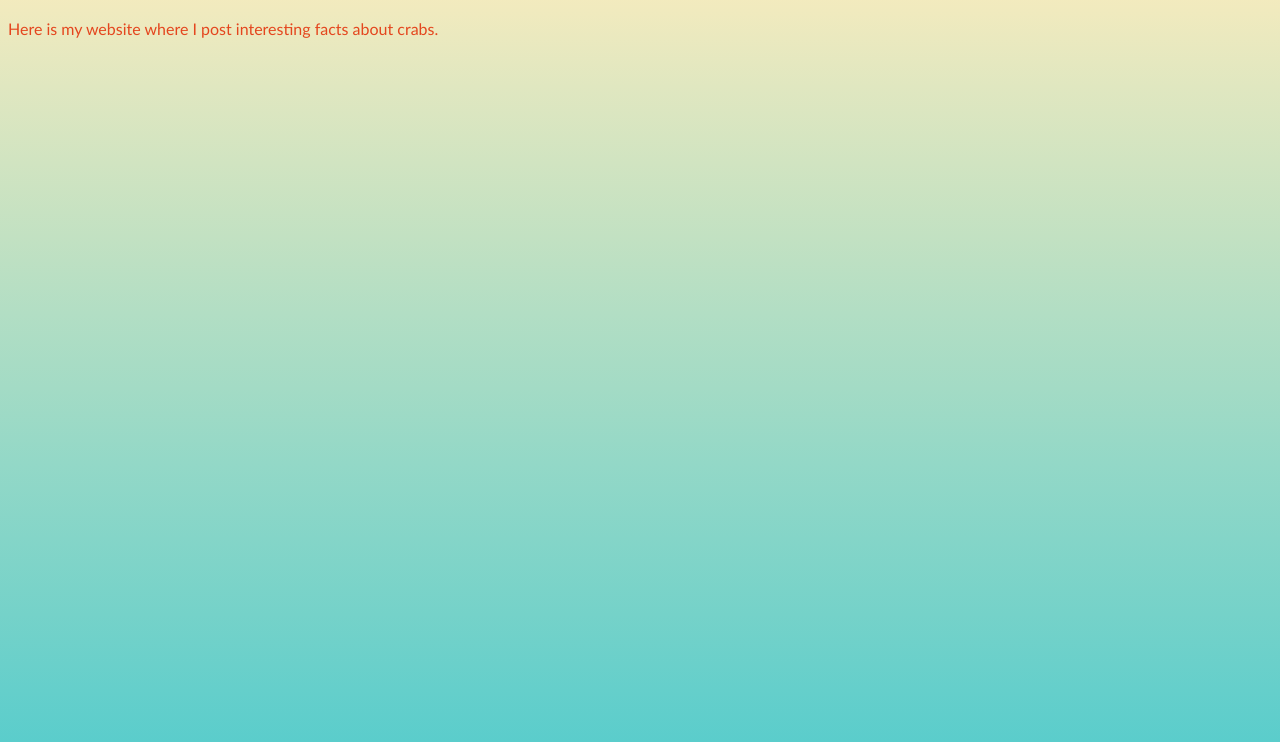
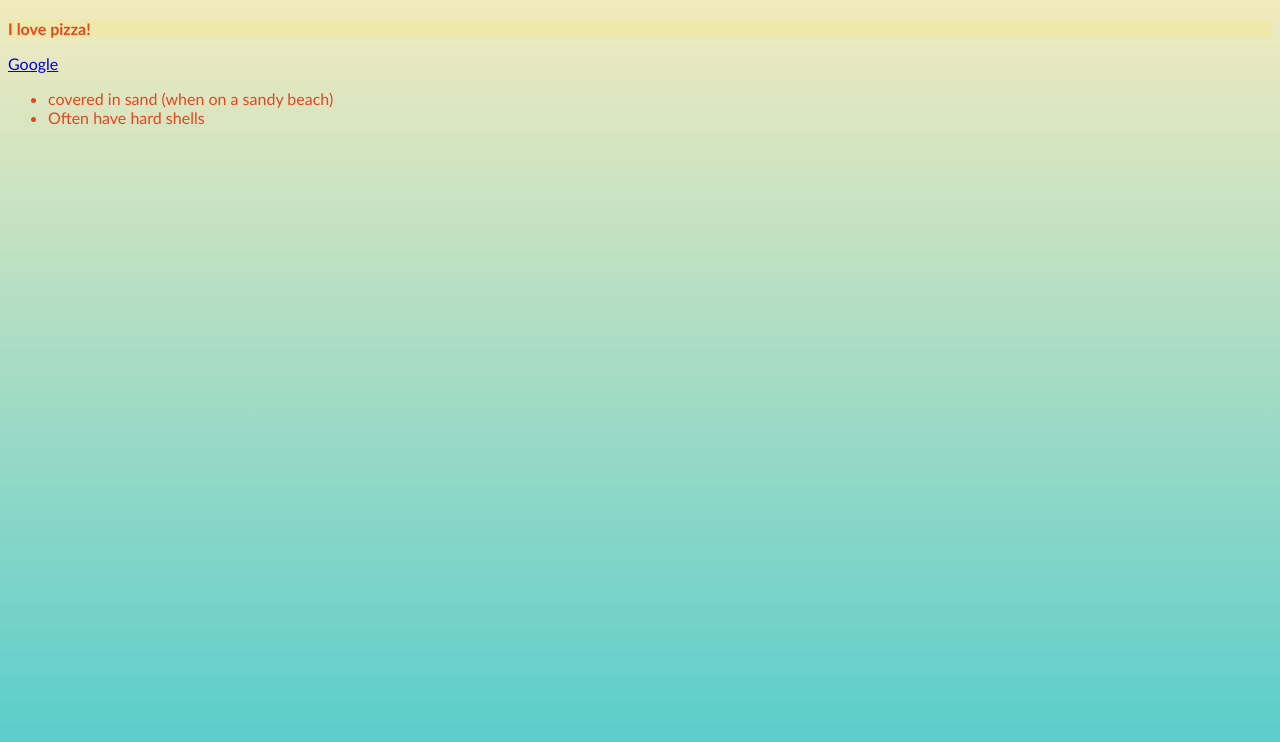
Before and after one commit to smilesmilejin/connecting-html-css-js-demo, a website: page index.html in a window 1280 px wide. Shown: the part 64-806 px from the top of the page. Drawn offline with Linux system fonts and the light colour scheme.

Commit message:
Code based on Adding Behavior

```diff
--- a/index.html
+++ b/index.html
@@ -9,7 +9,9 @@
   <body>
     <main>
       <h1>🦀 Welcome to my Crab Fan Site 🦀</h1>
-      <p>Here is my website where I post interesting facts about crabs.</p>
+      <p id="fancy-paragraph">Here is my website where I post interesting facts about crabs.</p>
+      <a href="https://www.google.com">Google</a>
+      <ul id="traits"></ul>
     </main>
     <script src="src/index.js">
     </script>
--- a/src/index.js
+++ b/src/index.js
@@ -6,9 +6,44 @@ const getRandomNumber = (max) => {
 console.log(getRandomNumber(10));
 console.log(getRandomNumber(100));
 
-// const getCurrentTime = () => {
-//   const currentDate = new Date();
-//   return currentDate.getHours() + ":" + currentDate.getMinutes() + ":" + currentDate.getSeconds();
-// };
+const getCurrentTime = () => {
+  const currentDate = new Date();
+  return currentDate.getHours() + ":" + currentDate.getMinutes() + ":" + currentDate.getSeconds();
+};
 
-// console.log(`The current time is ${getCurrentTime()}.`);
+console.log(`The current time is ${getCurrentTime()}.`);
+
+// global varialbe is called document, it is an object with method
+const fancyParagraphElement = document.getElementById("fancy-paragraph");
+console.log(fancyParagraphElement);
+console.log(fancyParagraphElement.nodeName);
+
+// same as , gives the first matches =
+// const fancyParagraphElement = docunt.querySelector("fancy-paragraph");
+
+// this will chanage it text to 'I love pizza!
+fancyParagraphElement.textContent = 'I love pizza!'
+
+console.log(
+  fancyParagraphElement.hasAttribute('id') // true
+);
+
+// add class
+fancyParagraphElement.classList.add('highlight');
+
+// create new elements
+const traitsList = document.querySelector('#traits');
+
+const newAppearanceFact = document.createElement('li');
+
+newAppearanceFact.textContent = 'covered in sand (when on a sandy beach)';
+
+traitsList.appendChild(newAppearanceFact);
+
+const anotherFact = document.createElement('li');
+anotherFact.textContent = 'Often have hard shells';
+traitsList.appendChild(anotherFact);
+
+// const appearanceList = document.getElementById('facts__list');
+
+// appearanceList.appendChild(newAppearanceFact);
--- a/styles/style.css
+++ b/styles/style.css
@@ -18,3 +18,8 @@ body {
     rgb(86, 204, 204)
   );
 }
+
+.highlight {
+  background-color: palegoldenrod;
+  font-weight: bolder;
+}
```
